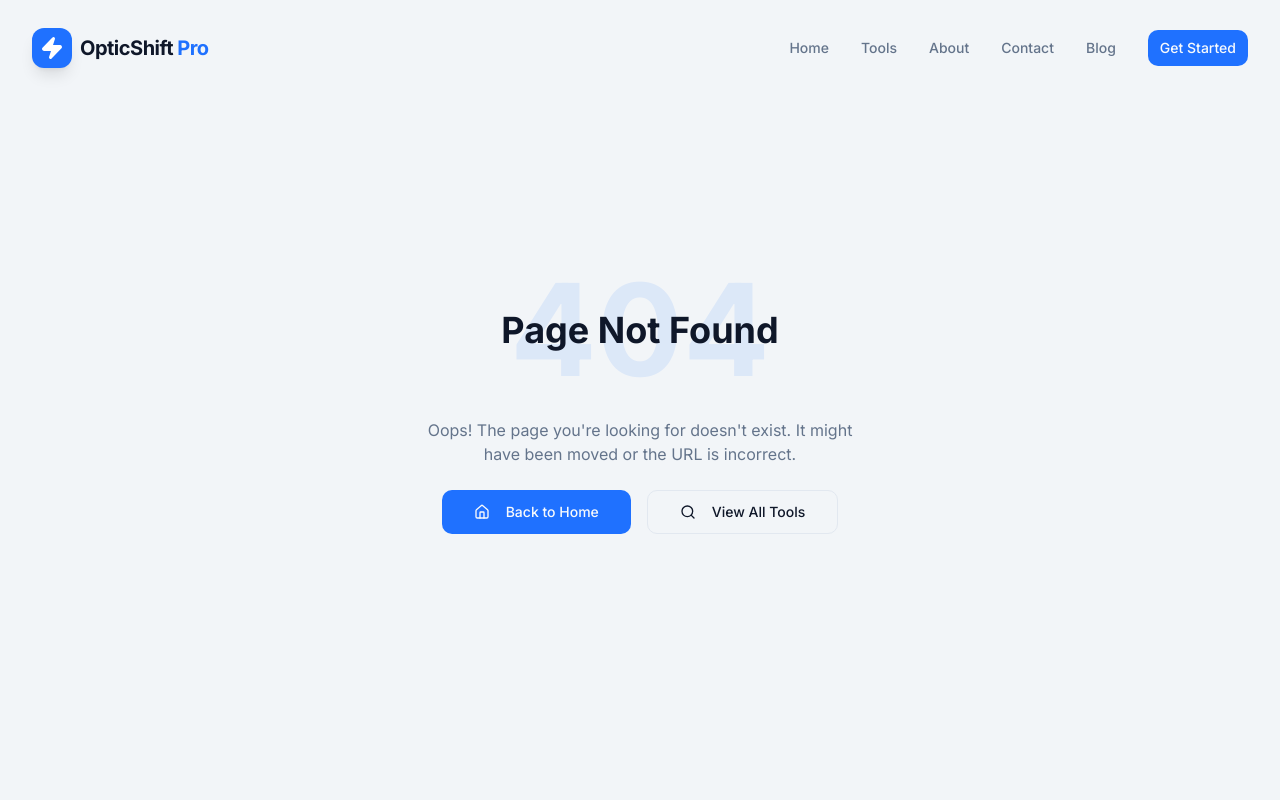
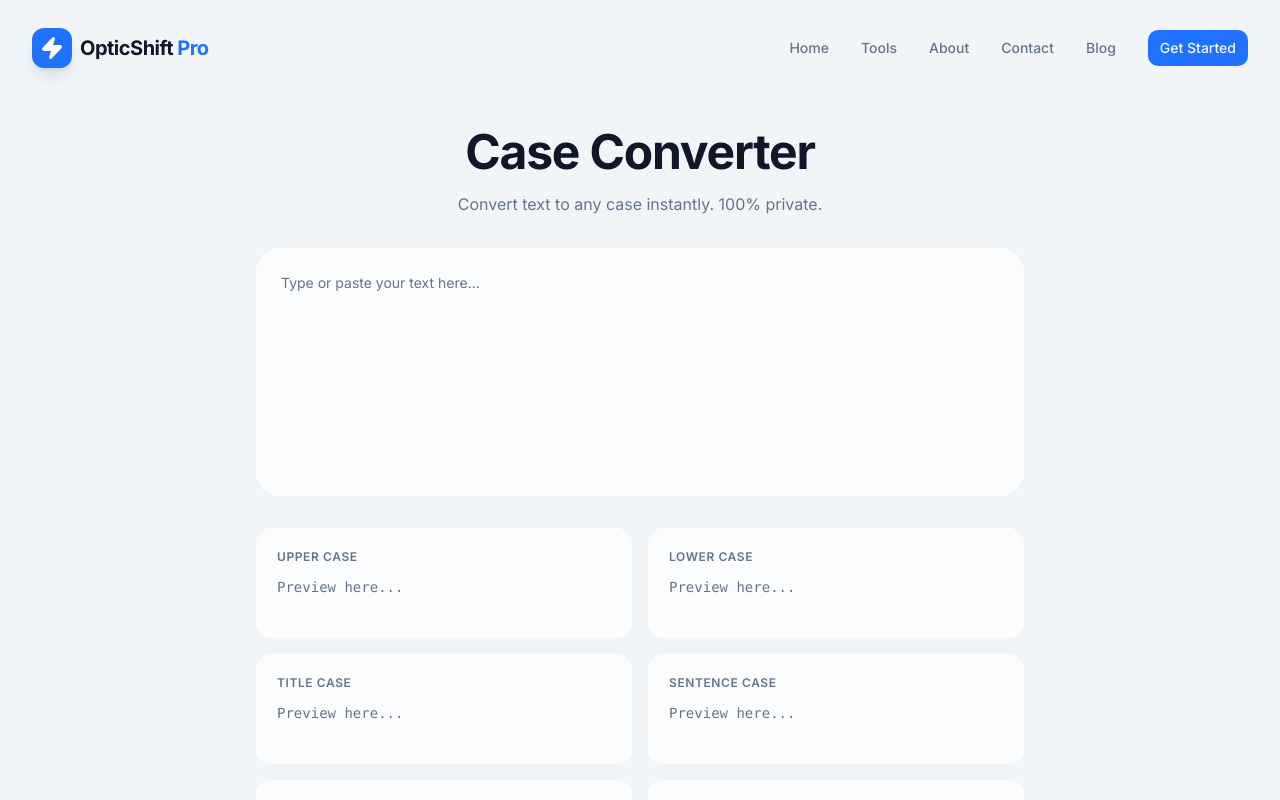
Before and after one commit to surajkumar122024-star/ok01, a Next.js app: page /tools/case-converter in a window 1280 px wide. Before the commit this address had no page. Shown: the top 800 px of the page. Built offline with nearby package versions, Linux system fonts and the light colour scheme.

Commit message:
Add CaseConverterPage component with metadata

```diff
--- /dev/null
+++ b/src/app/tools/case-converter/page.tsx
@@ -0,0 +1,10 @@
+import CaseConverterClient from './CaseConverterClient'
+
+export const metadata = {
+  title: 'Case Converter — OpticShift Pro',
+  description: 'Convert text to UPPER, lower, Title, camelCase, snake_case and more instantly.',
+}
+
+export default function CaseConverterPage() {
+  return <CaseConverterClient />
+}
```
